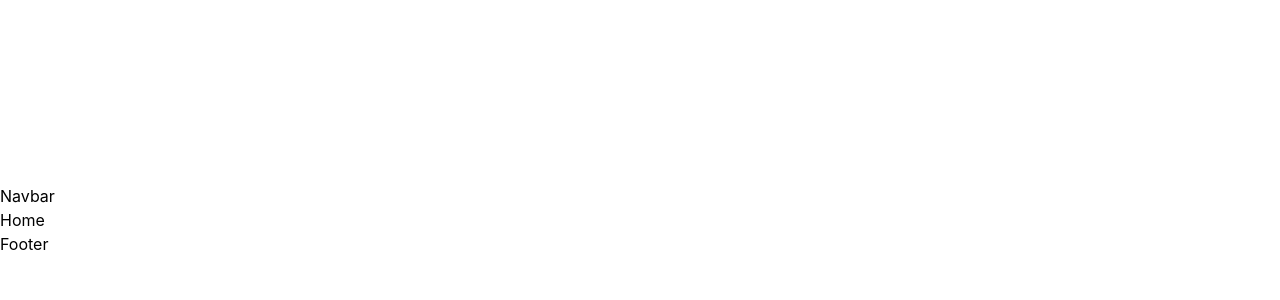
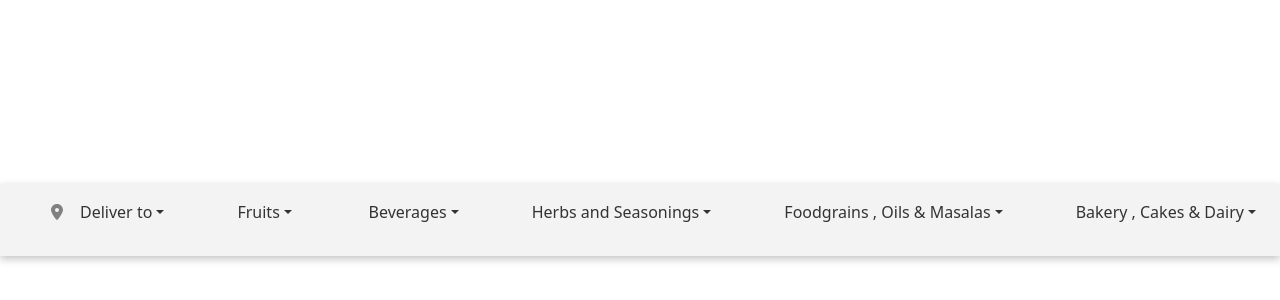
Before and after one commit to hackerpapun/Federal-food-User, a React (Vite) app: page / in a window 1280 px wide. Shown: the part 180-480 px from the top of the page. Built offline with nearby package versions, Linux system fonts and the light colour scheme.

Commit message:
top dropdown created

```diff
--- a/package.json
+++ b/package.json
@@ -14,6 +14,7 @@
     "react": "^19.0.0",
     "react-bootstrap": "^2.10.9",
     "react-dom": "^19.0.0",
+    "react-icons": "^5.4.0",
     "react-router-dom": "^7.1.5"
   },
   "devDependencies": {
--- a/src/App.jsx
+++ b/src/App.jsx
@@ -1,10 +1,13 @@
 import './App.css'
 import AppRoutes from './components/AppRouters'
+import {ProductDropdown} from './components/dropdown/ProductDropdown'
+
 
 function App() {
   return (
     <>
-    <AppRoutes />
+    {/* <AppRoutes /> */}
+    <ProductDropdown/>
     </>
   )
 }
--- /dev/null
+++ b/src/components/dropdown/ProductDropdown.css
@@ -0,0 +1,39 @@
+.dropdown-container{
+    background-color: #F3F3F3!important;
+    justify-content: space-between;
+    height: 9vh;
+    width: 100%;
+    min-width: 1280px;
+    column-gap: 40px;
+    padding: 10px;
+    box-shadow: rgba(0, 0, 0, 0.24) 0px 3px 8px;}
+
+
+
+
+.top-dropdown{
+    color: #333333!important;
+    background-color: #F3F3F3!important;
+    border: none!important;
+    font-size: 16px;
+    margin-left: 25px;
+
+}
+
+/* .top-dropdown:hover{
+    background-color: #F3F3F3!important;
+    color: #333333;
+    border: none;
+} */
+
+.location-icon{
+    color: #808080;
+    margin-right: 15px;
+    margin-bottom: 4px;
+}
+
+#dropdown-box{
+    border: none;
+    border-radius: 0%;
+    background-color: #F3F3F3 !important;
+}
--- /dev/null
+++ b/src/components/dropdown/ProductDropdown.jsx
@@ -0,0 +1,143 @@
+import React from "react";
+import "./ProductDropdown.css";
+import "bootstrap/dist/css/bootstrap.min.css";
+import { Container, Row, Col, Dropdown, Button } from "react-bootstrap";
+import { FaLocationDot } from "react-icons/fa6";
+
+const locationData = ["Ahmedabad", "Bhavnagar", "Dhaka"];
+const fruitsData = [
+  "Herbs & seasonings",
+  "Cherry",
+  "Exotic Foods & Veggies",
+  "Organic Foods & Vegetables",
+  "Cuts & Spourts",
+  "Flower bouqets, Bunches",
+  "Fresh Fruits",
+];
+const beveragesData = [
+  "water",
+  "tea",
+  "coffee",
+  "Health drink , Supplements",
+  "Fruit Juices and Driks",
+];
+
+const grainsData = [
+  "Atta,Flour & Sooji",
+  "Dals & Pulses",
+  "Rice & Rice Products",
+  "Oraganic Staples",
+  "Salt, Sudat & Jaggery",
+  "Edible Oils & Ghee",
+  "Masala & Spices",
+  "Dry Fruits",
+];
+
+const bakeryData = [
+  "Bakery Snacks",
+  "Breads & Buns",
+  "Cakes & Pastries",
+  "Cookies, Rusk & Khari",
+  "Dairy",
+  "Gourmet Breads",
+  "Ice Creams & Desserts",
+];
+
+export const ProductDropdown = () => {
+  return (
+    <Container fluid className="dropdown-container">
+      <Row>
+        <Col>
+          <Dropdown >
+            <Dropdown.Toggle variant="success" className="top-dropdown">
+              <FaLocationDot className="location-icon" />
+              Deliver to
+            </Dropdown.Toggle>
+
+            <Dropdown.Menu id="dropdown-box">
+              {locationData.map((location, index) => (
+                <Dropdown.Item key={index} href={`#action-${index + 1}`}>
+                  {location}
+                </Dropdown.Item>
+              ))}
+            </Dropdown.Menu>
+          </Dropdown>
+        </Col>
+
+        <Col>
+          <Dropdown>
+            <Dropdown.Toggle variant="success" className="top-dropdown">
+              Fruits
+            </Dropdown.Toggle>
+
+            <Dropdown.Menu id="dropdown-box" >
+              {fruitsData.map((fruit, index) => (
+                <Dropdown.Item key={index} href={`#action-${index + 1}`}>
+                  {fruit}
+                </Dropdown.Item>
+              ))}
+            </Dropdown.Menu>
+          </Dropdown>
+        </Col>
+
+        <Col>
+          <Dropdown>
+            <Dropdown.Toggle variant="success" className="top-dropdown">
+              Beverages
+            </Dropdown.Toggle>
+
+            <Dropdown.Menu id="dropdown-box">
+              {beveragesData.map((beverages, index) => (
+                <Dropdown.Item key={index} href={`#action-${index + 1}`}>
+                  {beverages}
+                </Dropdown.Item>
+              ))}
+            </Dropdown.Menu>
+          </Dropdown>
+        </Col>
+
+        <Col>
+          <Dropdown>
+            <Dropdown.Toggle variant="success" className="top-dropdown">
+              Herbs and Seasonings
+            </Dropdown.Toggle>
+          </Dropdown>
+        </Col>
+
+        <Col>
+          <Dropdown>
+            <Dropdown.Toggle variant="success" className="top-dropdown">
+              Foodgrains , Oils & Masalas
+            </Dropdown.Toggle>
+
+            <Dropdown.Menu id="dropdown-box">
+              {grainsData.map((grains, index) => (
+                <Dropdown.Item key={index} href={`#action-${index + 1}`}>
+                  {grains}
+                </Dropdown.Item>
+              ))}
+            </Dropdown.Menu>
+          </Dropdown>
+        </Col>
+
+        <Col>
+          <Dropdown>
+            <Dropdown.Toggle variant="success" className="top-dropdown">
+              Bakery , Cakes & Dairy
+            </Dropdown.Toggle>
+
+            <Dropdown.Menu id="dropdown-box">
+              {bakeryData.map((bakery, index) => (
+                <Dropdown.Item key={index} href={`#action-${index + 1}`}>
+                  {bakery}
+                </Dropdown.Item>
+              ))}
+            </Dropdown.Menu>
+          </Dropdown>
+        </Col>
+
+        <Col></Col>
+      </Row>
+    </Container>
+  );
+};
```
Also changed, not shown: 1 other file (tests, documents, lock files or other folders).
